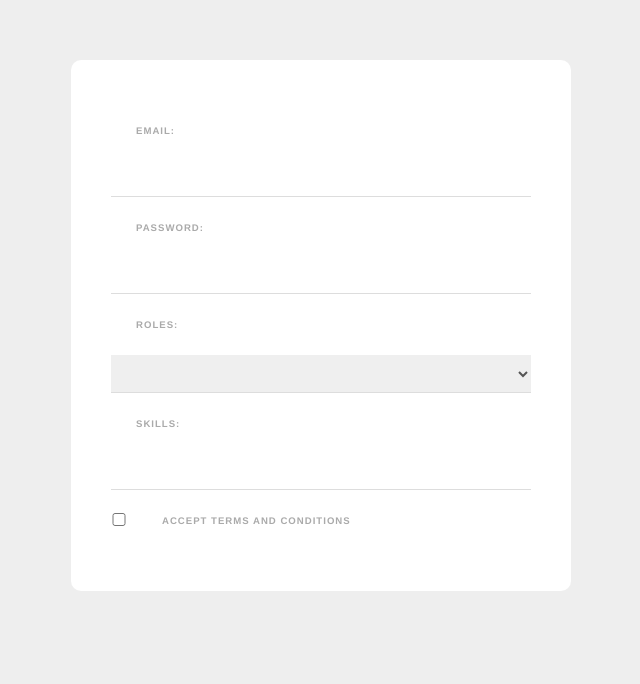
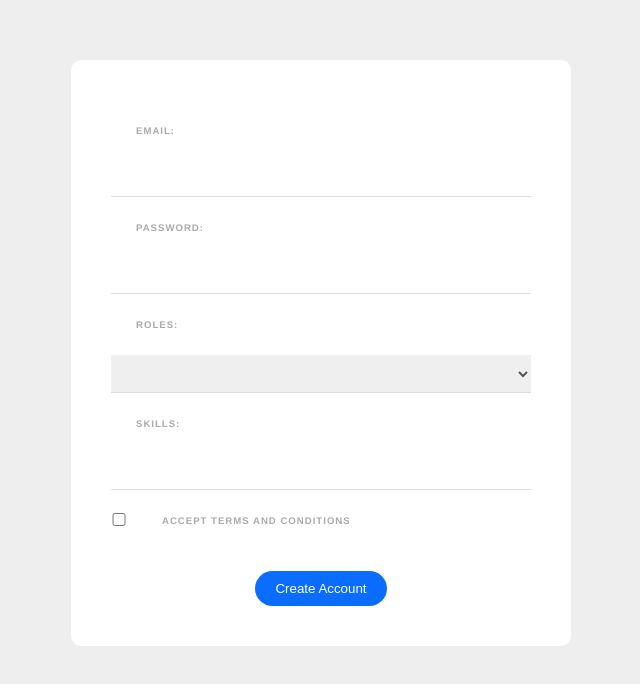
Before and after one commit to errea/VueForm, a Vue app: page / in a window 1280 px wide. Shown: the top 684 px of the page, without its empty margins (319-959 px from the left). Built offline with nearby package versions, Linux system fonts and the light colour scheme.

Commit message:
Add function to remove skills

```diff
--- a/src/components/SignupForm.vue
+++ b/src/components/SignupForm.vue
@@ -1,10 +1,13 @@
 <template>
-  <form>
+  <form @submit.prevent="handleSubmit">
     <label>Email:</label>
     <input type="email" required v-model="email" />
 
     <label>Password:</label>
     <input type="password" required v-model="password" />
+    <div v-if="passwordErrror" class="error">
+      {{ passwordError }}
+    </div>
 
     <label>Roles:</label>
     <select v-model="vaule">
@@ -17,13 +20,16 @@
 
     <label>Skills:</label>
     <input type="text" v-model="tempSkill" @keyup.alt="addSkill" />
-    <div v-for="skill in skills" class="pill" :key="skill">
-      {{ skill }}
+    <div v-for="skill in skills" :key="skill" class="pill">
+      <span @click="deleteSkill(skill)"> {{ skill }} </span>
     </div>
 
     <div class="terms">
       <input type="checkbox" required v-model="terms" />
       <label>Accept terms and conditions</label>
+    </div>
+    <div class="submit">
+      <button>Create Account</button>
     </div>
   </form>
 </template>
@@ -40,16 +46,28 @@ export default {
       terms: false,
       tempSkill: "",
       skills: [],
+      passwordError: "",
     };
   },
   methods: {
     addSkill(e) {
       if (e.key === "," && this.tempSkill) {
-        if (this.skills.includes(this.tempSkill)) {
+        if (!this.skills.includes(this.tempSkill)) {
           this.skills.push(this.tempSkill);
         }
         this.tempSkill = "";
       }
+    },
+    deleteSkill(skill) {
+      this.skills = this.skills.filter((item) => {
+        return skill !== item;
+      });
+    },
+    handleSubmit() {
+      this.passwordError =
+        this.password.length > 5
+          ? ""
+          : "PLEASE Password must be at least 6 characters long";
     },
   },
 };
@@ -93,4 +111,35 @@ input[type="checkbox"] {
   position: relative;
   top: 2px;
 }
+.pill {
+  display: inline-block;
+  margin: 20px 10px 0 0;
+  padding: 6px 12px;
+  background: #eee;
+  border-radius: 20px;
+  font-size: 20px;
+  letter-spacing: 1px;
+  font-weight: bold;
+  color: #777;
+  cursor: pointer;
+}
+button {
+  background: #0b6dff;
+  cursor: pointer;
+  border: 0;
+  padding: 10px 20px;
+  margin-top: 20px;
+  color: white;
+  border-radius: 20px;
+}
+
+.submit {
+  text-align: center;
+}
+.error {
+  color: #ff0062;
+  margin-top: 10px;
+  font-size: 0.8em;
+  font-weight: bold;
+}
 </style>
```
